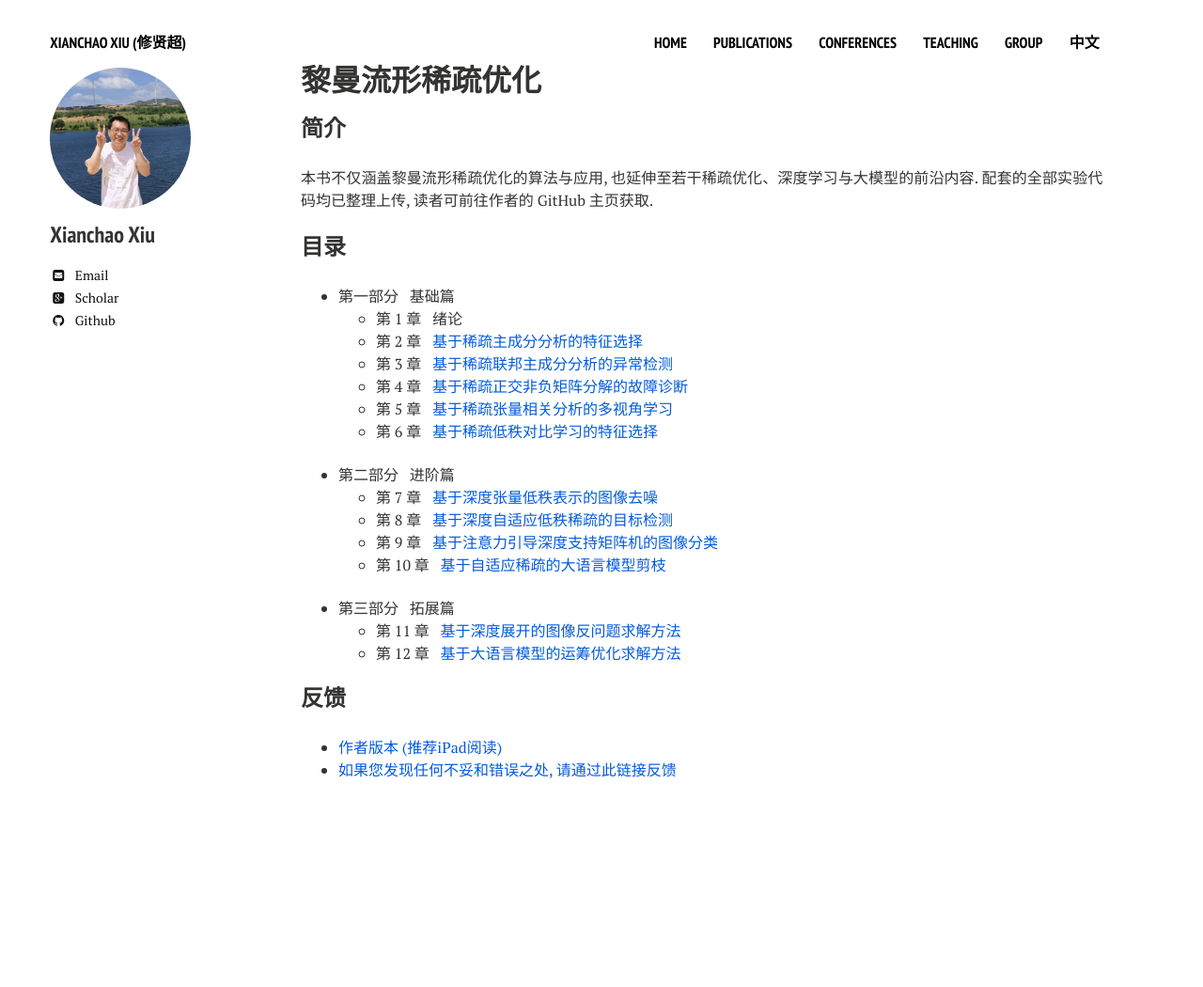
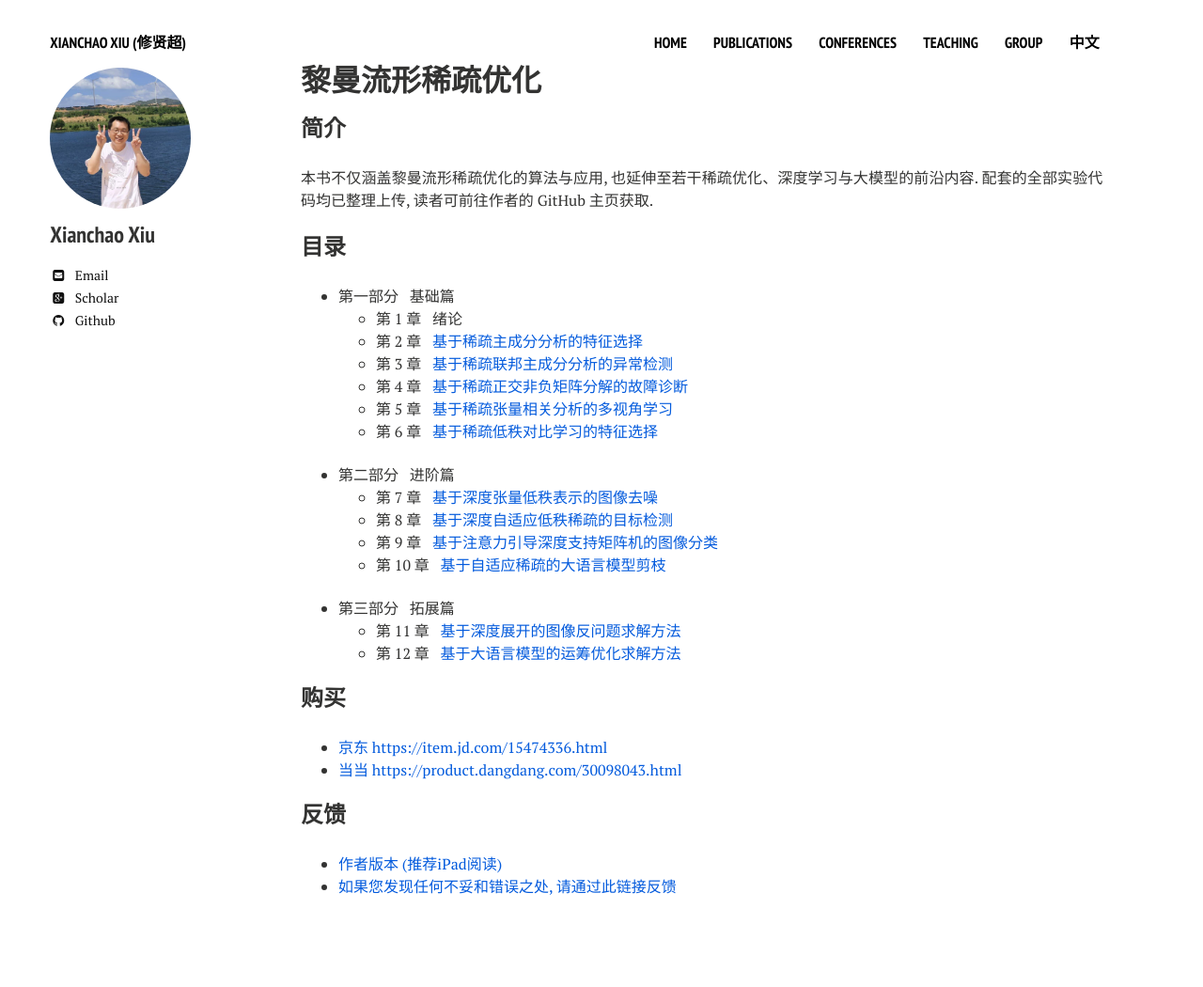
Before and after one commit to xianchaoxiu/xianchaoxiu.github.io, a Jekyll site: the page built from chinese/book/OPT/index.md, in a window 1280 px wide. Shown: the whole page at 94% size. Built offline with Jekyll 4.4.1, drawn with Linux system fonts in a browser that asks for light colours; nearby versions of some CDN libraries; before the commit the page ends 926 px from its top, so only the background shows below that.

Commit message:
Update index.md

```diff
--- a/chinese/book/OPT/index.md
+++ b/chinese/book/OPT/index.md
@@ -31,7 +31,9 @@ share: false
   - 第 12 章 &nbsp; <a href="https://github.com/xianchaoxiu/LLM4OR" class="textlink" target="_blank">基于大语言模型的运筹优化求解方法 </a> <br>
 
 
-
+### 购买
+* <a href="https://item.jd.com/15474336.html" class="textlink" target="_blank"> 京东 https://item.jd.com/15474336.html </a>  <br>
+* <a href="https://product.dangdang.com/30098043.html" class="textlink" target="_blank"> 当当 https://product.dangdang.com/30098043.html </a> <br>
 
 ### 反馈
 * <a href="../OPT/黎曼流形稀疏优化.pdf" class="textlink" target="_blank"> 作者版本 (推荐iPad阅读) </a> <br>
```
